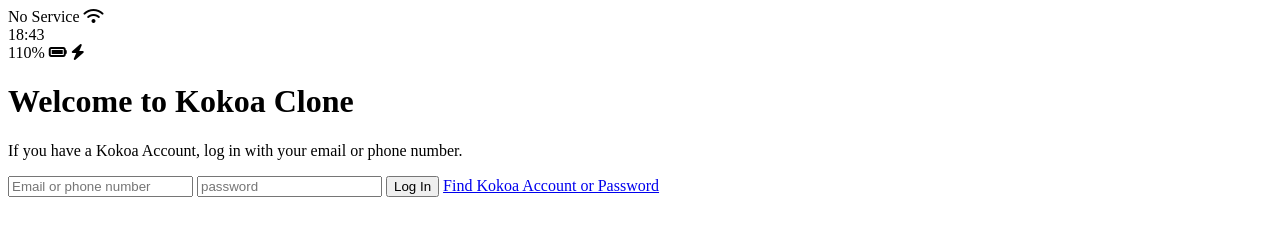
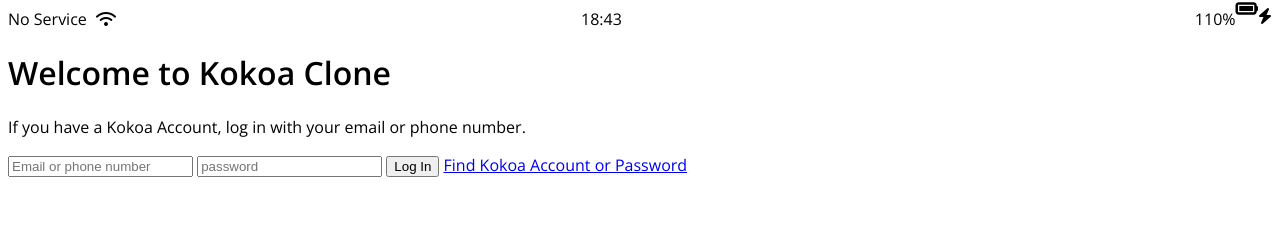
Before and after one commit to cmnbv12/kokoa-clone-2020, a plain HTML site: page index.html in a window 1280 px wide. Drawn offline with nearby package versions, Linux system fonts and the light colour scheme.

Commit message:
Done Status CSS

```diff
--- /dev/null
+++ b/css/styles.css
@@ -0,0 +1,28 @@
+@import url("https://fonts.googleapis.com/css2?family=Open+Sans:wght@400;600&display=swap");
+body {
+  font-family: "Open Sans", sans-serif;
+}
+
+.status-bar {
+  display: flex;
+  justify-content: center;
+}
+.status-bar__column {
+  width: 33%;
+}
+.status-bar__column:first-child span {
+  margin-right: 5px;
+}
+.status-bar__column:nth-child(2) {
+  display: flex;
+  justify-content: center;
+}
+.status-bar__column:last-child {
+  display: flex;
+  justify-content: flex-end;
+  align-items: center;
+}
+
+.status-bar__column .fa-battery-full {
+  margin: 0px 5px;
+}
--- a/index.html
+++ b/index.html
@@ -1,12 +1,13 @@
 <!DOCTYPE html>
 <html lang="kr">
     <head>
+        <link rel="stylesheet" href="css/styles.css" />
         <meta charset="UTF-8" />
         <meta name="viewpoint" content="width=device-width, initial-scale=1.0" />
         <title>Welcome to Kokoa Talk</title>
     </head>
     <body>
-        <div id="status-bar">
+        <div class="status-bar">
             <div class="status-bar__column">
                 <span>No Service</span>
                 <i class="fas fa-wifi"></i>
@@ -17,7 +18,7 @@
             </div>
             <div class="status-bar__column"></div>
             <span>110%</span>
-            <i class="fas fa-battery-full"></i>
+            <i class="fas fa-battery-full fa-lg"></i>
             <i class="fas fa-bolt"></i>
             <!-- Battery Icon -->
             <!-- Lightning Icon -->
```
